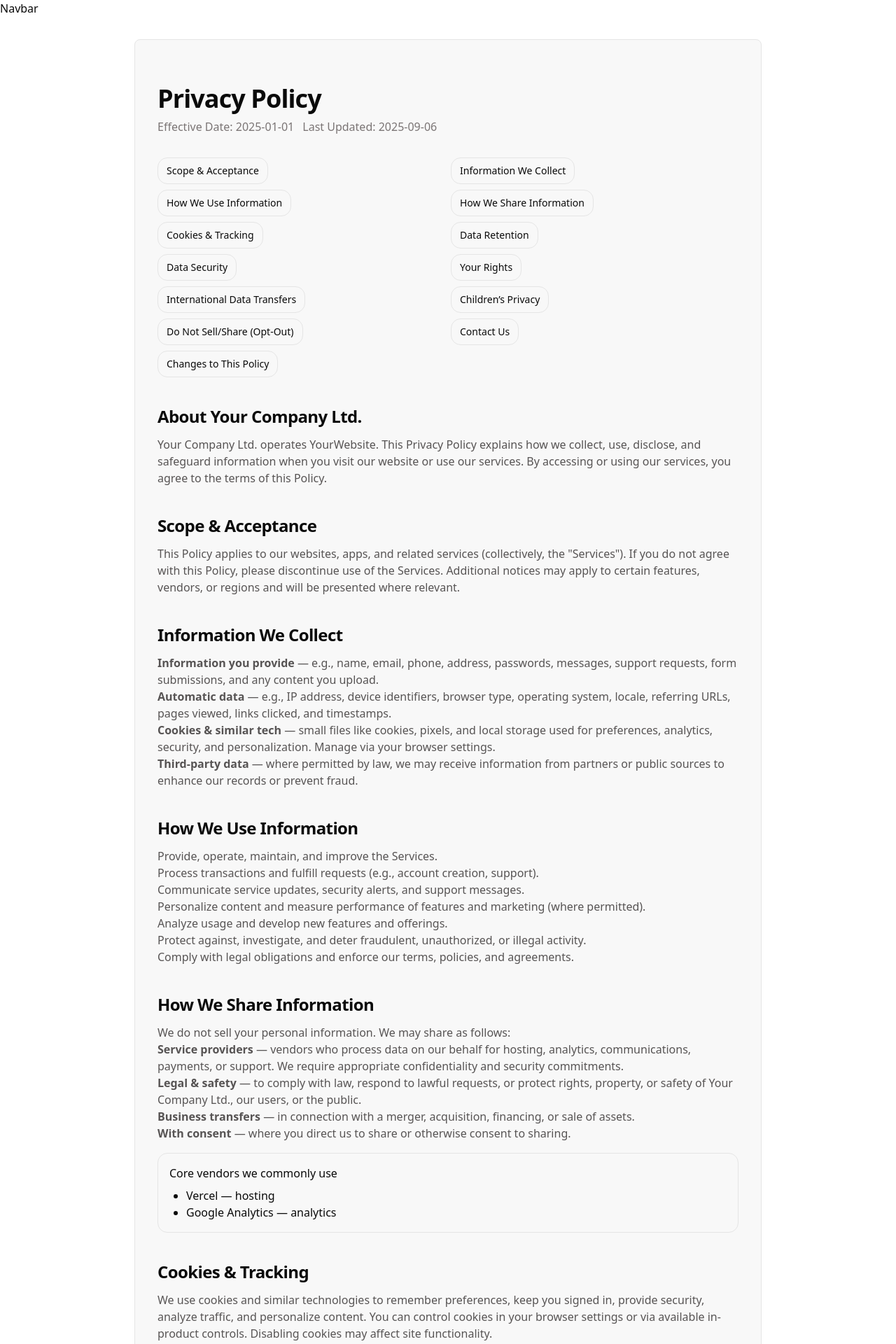
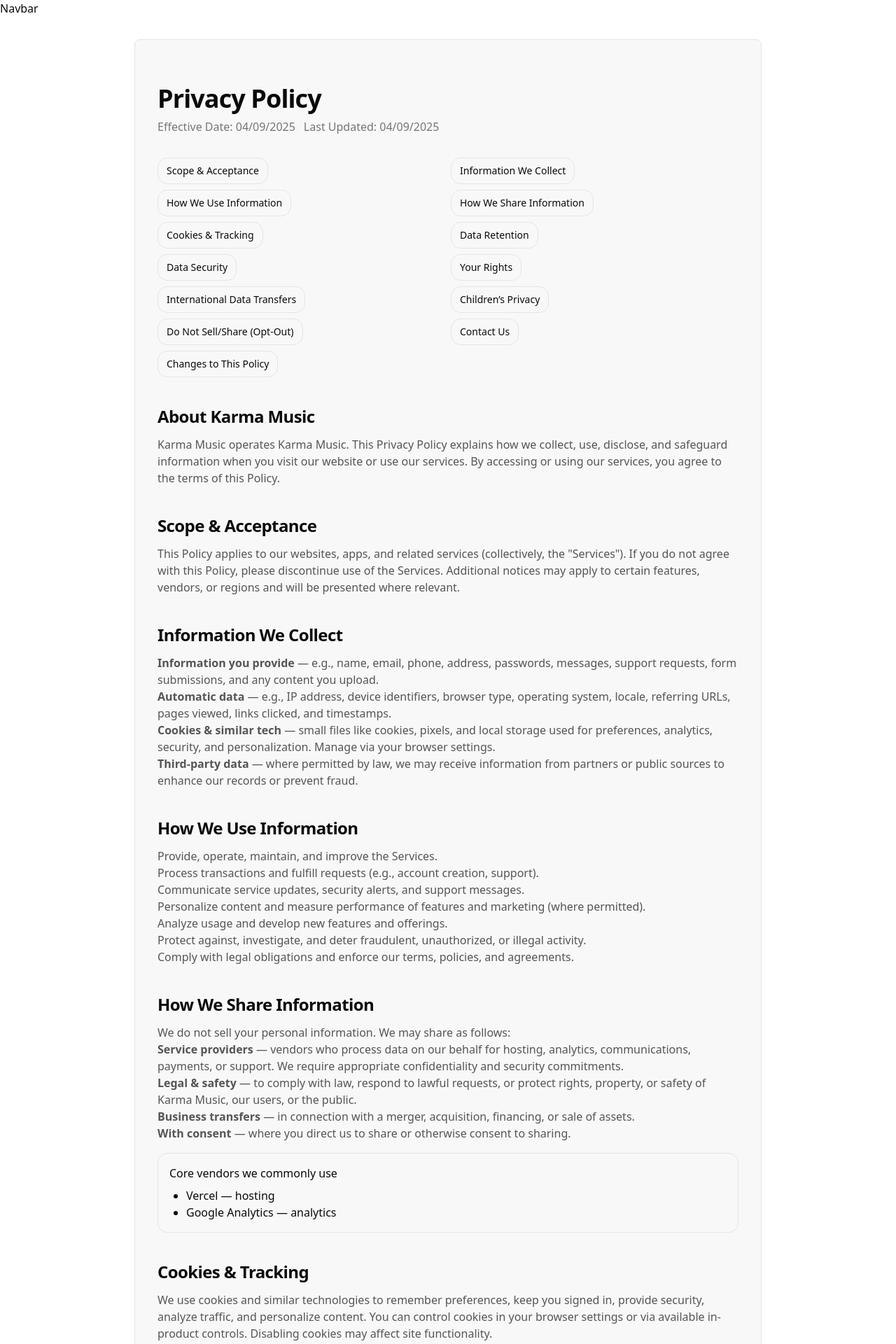
Before and after one commit to Banginic/dashboard, a Next.js app: page /footer/privacy in a window 1280 px wide. Shown: the top 1920 px of the page at 70% size. Built offline with nearby package versions, Linux system fonts and the light colour scheme; no server answers; the database is empty.

Commit message:
Implement policy fetching

```diff
--- a/app/(public)/footer/privacy/page.tsx
+++ b/app/(public)/footer/privacy/page.tsx
@@ -1,31 +1,11 @@
-// app/privacy/page.tsx (Next.js 13+ App Router)
-// A modern, reusable Privacy Policy page you can drop into any Next.js project.
-// Update the CONFIG below for each project. No external packages required.
+import { projectDetails } from "@/constants/project-details";
+import { useFetch } from "@/hooks/useFetch";
+import { ProjectDetails } from "@/models/settings";
 
 import type { Metadata } from "next";
 
-// === Configuration: edit these per project ===
-const CONFIG = {
-  companyName: "Your Company Ltd.",
-  websiteName: "YourWebsite",
-  contactEmail: "privacy@yourcompany.com",
-  address: "123 Example Street, City, Country",
-  effectiveDate: "2025-01-01",
-  lastUpdated: "2025-09-06",
-  // Optional: list the key vendors you actually use
-  vendors: [
-    { name: "Vercel", purpose: "hosting" },
-    { name: "Google Analytics", purpose: "analytics" },
-    // { name: "Stripe", purpose: "payments" },
-  ],
-};
 
-export const metadata: Metadata = {
-  title: `${CONFIG.websiteName} | Privacy Policy`,
-  description:
-    `${CONFIG.companyName} privacy policy describing how we collect, use, and protect personal data on ${CONFIG.websiteName}.`,
-  robots: { index: true, follow: true },
-};
+
 
 function Section({ id, title, children }: { id: string; title: string; children: React.ReactNode }) {
   return (
@@ -42,21 +22,37 @@
   );
 }
 
-export default function PrivacyPolicyPage() {
-  const { companyName, websiteName, contactEmail, address, effectiveDate, lastUpdated, vendors } = CONFIG;
+export default async function PrivacyPolicyPage() {
+
+    const fetchDetails = {
+    endpoint: '/policies',
+    method: 'GET',
+    title: 'Project details'
+  }
+ const  data = await useFetch<ProjectDetails>(fetchDetails)
+
+const PROJECT_DATA = data?.data[0] || projectDetails;
+
+const vendors = [
+    { name: "Vercel", purpose: "hosting" },
+    { name: "Google Analytics", purpose: "analytics" },
+    // { name: "Stripe", purpose: "payments" },
+  ]
+
+  const { projectName,  email, address, city, country, createdAt, updatedAt,  } = PROJECT_DATA
 
   const jsonLd = {
     "@context": "https://schema.org",
     "@type": "WebPage",
-    name: `${websiteName} Privacy Policy`,
+    name: `${projectName} Privacy Policy`,
     description:
-      `${companyName} privacy policy describing how personal data is collected, used, and protected on ${websiteName}.`,
+      `${projectName} privacy policy describing how personal data is collected, used, and protected on ${projectName}.`,
     isPartOf: {
       "@type": "WebSite",
-      name: websiteName,
+      name: projectName,
     },
-    datePublished: effectiveDate,
-    dateModified: lastUpdated,
+    datePublished: createdAt,
+    dateModified: updatedAt,
   };
 
   return (
@@ -67,8 +63,8 @@
       <div className="mb-8">
         <h1 className="text-2xl md:text-4xl font-bold tracking-tight">Privacy Policy</h1>
         <p className="mt-2 text-sm md:text-base text-muted-foreground">
-          <span className="mr-3">Effective Date: <time dateTime={effectiveDate}>{effectiveDate}</time></span>
-          <span>Last Updated: <time dateTime={lastUpdated}>{lastUpdated}</time></span>
+          <span className="mr-3">Effective Date: <time dateTime={new Date(createdAt).toISOString()}>{new Date(createdAt).toLocaleDateString('en-GB')}</time></span>
+          <span>Last Updated: <time dateTime={new Date(updatedAt).toISOString()}>{new Date(updatedAt).toLocaleDateString('en-GB')}</time></span>
         </p>
       </div>
 
@@ -100,9 +96,9 @@
       </nav>
 
       <div className="space-y-10">
-        <Section id="intro" title={`About ${companyName}`}>
+        <Section id="intro" title={`About ${projectName}`}>
           <p className="text-secondary-foreground">
-            {companyName} operates {websiteName}. This Privacy Policy explains how we
+            {projectName} operates {projectName}. This Privacy Policy explains how we
             collect, use, disclose, and safeguard information when you visit our website or use our services.
             By accessing or using our services, you agree to the terms of this Policy.
           </p>
@@ -158,7 +154,7 @@
             </li>
             <li>
               <strong>Legal & safety</strong> — to comply with law, respond to lawful requests, or protect rights, property,
-              or safety of {companyName}, our users, or the public.
+              or safety of {projectName}, our users, or the public.
             </li>
             <li>
               <strong>Business transfers</strong> — in connection with a merger, acquisition, financing, or sale of assets.
@@ -211,7 +207,7 @@
             consent where processing is based on consent.
           </p>
           <p className="mt-2">
-            To exercise these rights, contact us at <a className="underline" href={`mailto:${contactEmail}`}>{contactEmail}</a>.
+            To exercise these rights, contact us at <a className="underline" href={`mailto:${email}`}>{email}</a>.
             We may request information to verify your identity.
           </p>
           <div className="mt-3 rounded-xl border p-4 text-sm space-y-2">
@@ -251,7 +247,7 @@
         <Section id="do-not-sell" title="Do Not Sell/Share (Opt-Out)">
           <p className="text-secondary-foreground">
             We do not sell personal information. Where applicable law provides an opt-out for “sale”, “sharing”, or
-            targeted advertising, you can submit a request by contacting us at <a className="underline" href={`mailto:${contactEmail}`}>{contactEmail}</a>.
+            targeted advertising, you can submit a request by contacting us at <a className="underline" href={`mailto:${email}`}>{email}</a>.
           </p>
         </Section>
 
@@ -260,8 +256,8 @@
             If you have questions or concerns about this Policy, contact us:
           </p>
           <ul className="text-secondary-foreground">
-            <li>Email: <a className="underline" href={`mailto:${contactEmail}`}>{contactEmail}</a></li>
-            <li>Address: {address}</li>
+            <li>Email: <a className="underline" href={`mailto:${email}`}>{email}</a></li>
+            <li>Address: {address} {city} {country}</li>
           </ul>
         </Section>
 
--- a/components/MainFooter.tsx
+++ b/components/MainFooter.tsx
@@ -1,9 +1,24 @@
+'use client'
 import Link from "next/link";
 import { ChefHat, Facebook, Instagram, Twitter, Youtube } from "lucide-react";
 import { Logo } from "@/components/index";
-import { PERSONAL_DATA } from "@/assets/data";
+import { useFetch } from "@/hooks/useFetch";
+import { ProjectDetails } from "@/models/settings";
+import { useQuery } from "@tanstack/react-query";
+import { projectDetails } from "@/constants/project-details";
 
-const MainFooter = () => {
+const MainFooter =  () => {
+  const fetchDetails = {
+    endpoint: '/policies',
+    method: 'GET',
+    title: 'Project details'
+  }
+ const { data, } =  useQuery({
+    queryKey: ['project-details'],
+    queryFn: () => useFetch<ProjectDetails>(fetchDetails),
+  })
+const PROJECT_DATA = data?.data[0] || projectDetails;
+
 
   const footerLinks = {
     company: [
@@ -141,7 +156,7 @@
         {/* Bottom Section */}
         <div className="border-t border-cream/20 mt-12 pt-8 flex flex-col md:flex-row justify-between items-center">
           <div className="text-cream/60 text-sm mb-4 md:mb-0">
-            © {new Date().getFullYear()} {PERSONAL_DATA.title}. All rights
+            © {new Date().getFullYear()} {PROJECT_DATA.projectName}. All rights
             reserved.
           </div>
 
--- /dev/null
+++ b/constants/project-details.ts
@@ -0,0 +1,15 @@
+
+export const projectDetails = {
+    projectName: 'Karma Music',
+    address: '',
+    city: '',
+    country: '',
+    email: '',
+    facebook: '',
+    instagram: '',
+    phone: '',
+    tiktok: '',
+    whatsApp: '',
+    createdAt: new Date().toLocaleDateString(),
+    updatedAt: new Date().toLocaleDateString(),
+}
--- a/models/settings.ts
+++ b/models/settings.ts
@@ -1,5 +1,6 @@
+import { string } from "zod";
 
-type APIResponse = { success: boolean, error?: string, message?: string}
+type APIResponse = { success: boolean; error?: string; message?: string };
 
 export interface ProfileInfoType {
   id: string;
@@ -10,9 +11,8 @@
   updatedAt: Date;
 }
 export interface ProfileInfoTypes extends APIResponse {
-  data : ProfileInfoType [] | []
+  data: ProfileInfoType[] | [];
 }
-
 
 export interface ContactType {
   id: string;
@@ -23,10 +23,10 @@
   instagram: string;
   tiktok: string;
   createdAt: Date;
-    updatedAt: Date
+  updatedAt: Date;
 }
 export interface ContactTypes extends APIResponse {
-  data : ContactType [] | []
+  data: ContactType[] | [];
 }
 export interface AddressType {
   id: string;
@@ -37,8 +37,25 @@
   currency: string;
   language: string;
   createdAt: Date;
-    updatedAt: Date
+  updatedAt: Date;
 }
 export interface AddressTypes extends APIResponse {
-  data : AddressType [] | []
+  data: AddressType[] | [];
 }
+
+export interface ProjectDetail {
+  facebook: string;
+  instagram: string;
+  tiktok: string;
+  email: string;
+  phone: string;
+  projectName: string;
+  address: string;
+  city: string;
+  country: string;
+  createdAt: Date;
+  updatedAt: Date;
+}
+export interface ProjectDetails extends APIResponse {
+  data: ProjectDetail[] | [];
+}
```
Lines whose indentation alone changed are shown as unchanged.
